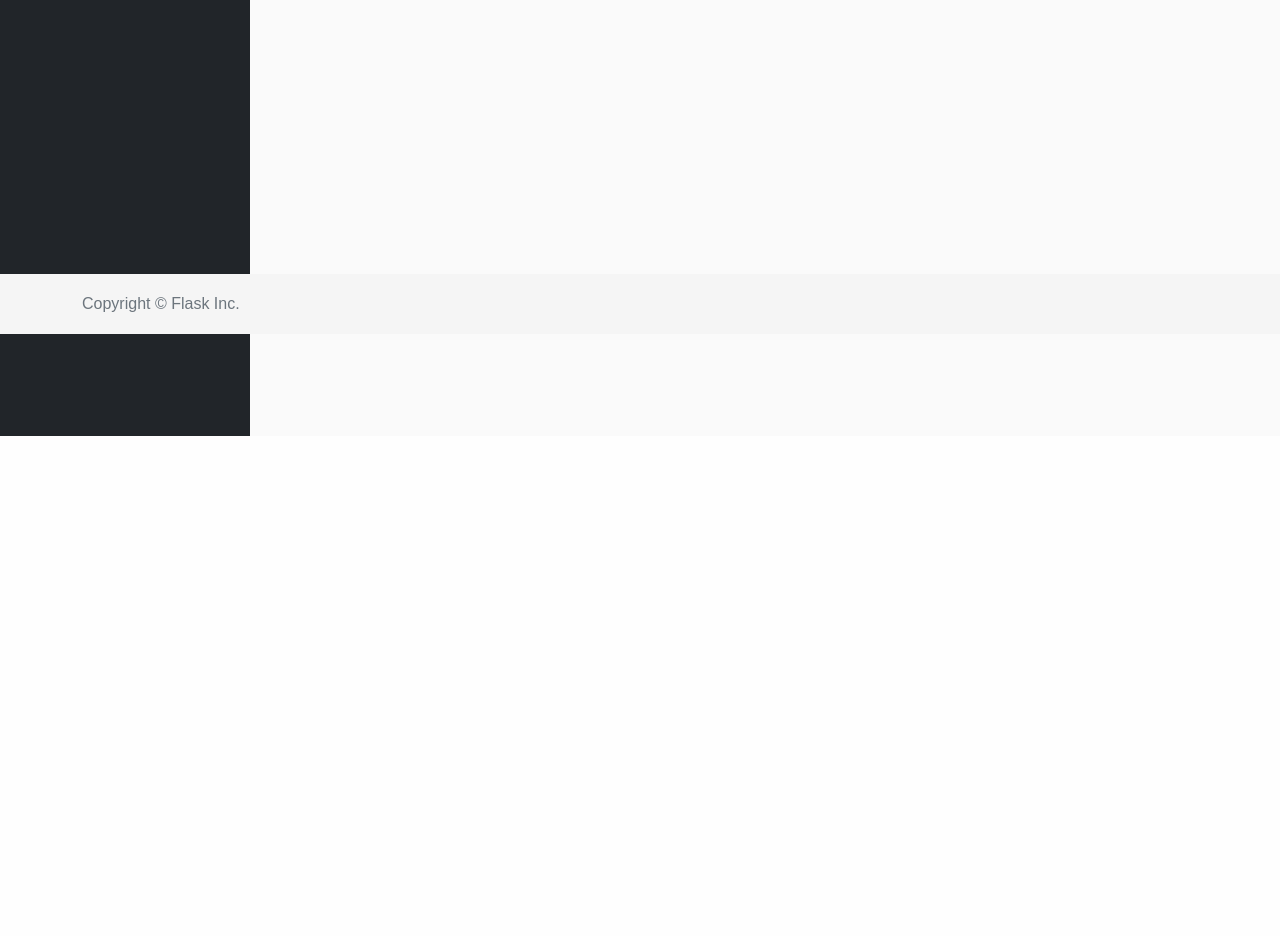
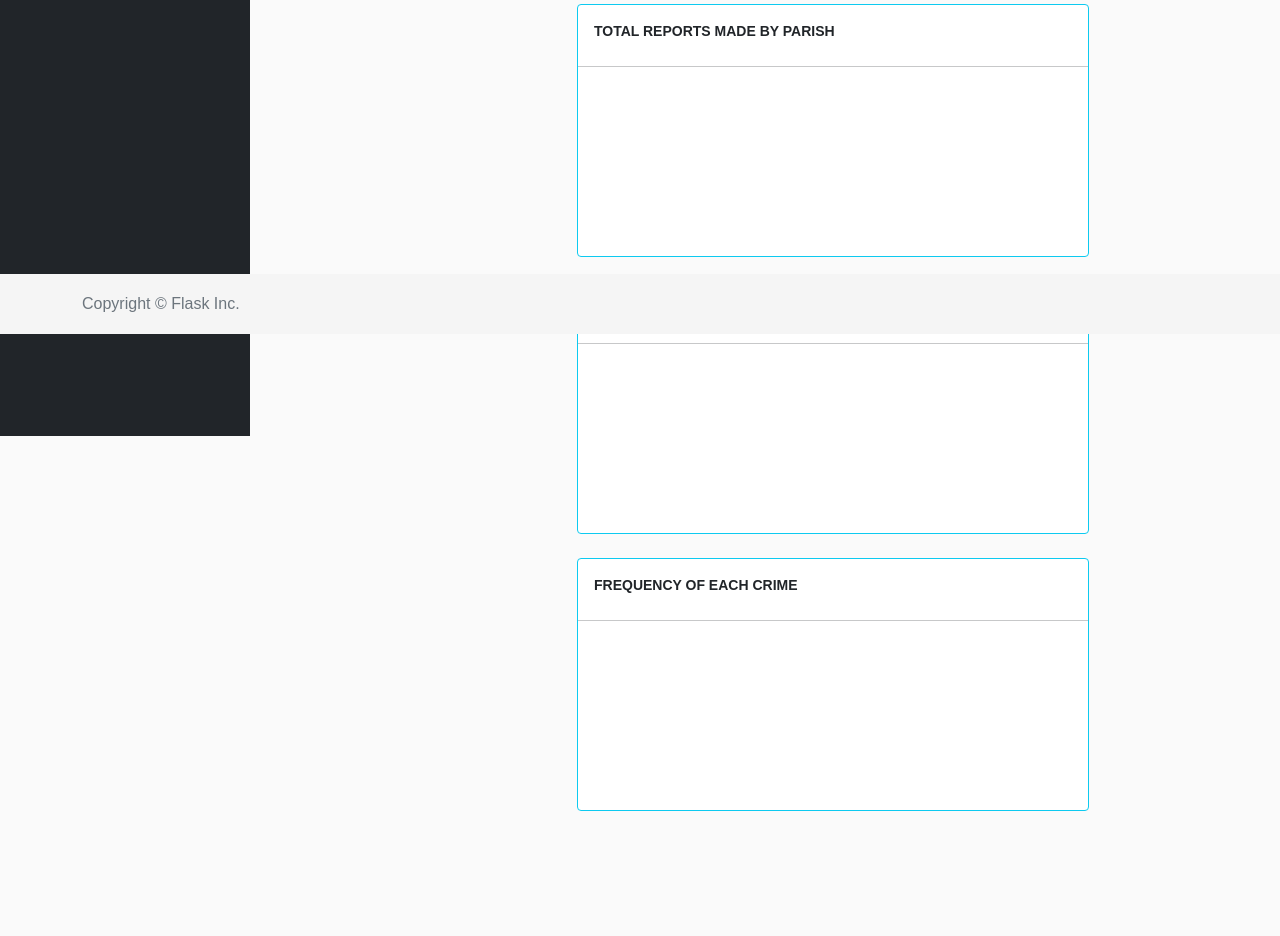
Before and after one commit to SabrinaGraham/predictors, a Flask app: page /secure-page in a window 1280 px wide. Shown: the part 466-1402 px from the top of the page. Before the commit the page ends 902 px from the top, so only its background shows below. Run offline with Flask 2, Linux system fonts and the light colour scheme; a map, chart or similar area stays blank; some libraries are stand-ins or nearby versions.

Commit message:
Updated Code with Dashboard Page

```diff
--- a/app/static/css/app.css
+++ b/app/static/css/app.css
@@ -19,6 +19,14 @@ footer {
   height: 60px;
   line-height: 60px;
   background-color: #f5f5f5;
+}
+
+p {
+  float: left;
+  text-align:left;
+  font-weight: bold;
+  font-size: large;
+  padding-right: 30px;
 }
 
 .login-form {
--- a/app/templates/dashboard.html
+++ b/app/templates/dashboard.html
@@ -6,7 +6,7 @@
                 <a class="nav-link active" href="{{ url_for('home') }}">Home</a>
             </li>
             <li>
-                <a class="nav-link" href="{{ url_for('secure_page') }}">Dashboard</a>
+                <a class="nav-link" href="{{ url_for('dashboard') }}">Dashboard</a>
             </li>
             <li>
                 <a class="nav-link" href="{{ url_for('home') }}">News</a>
--- a/app/templates/test.html
+++ b/app/templates/test.html
@@ -1,59 +1,65 @@
 {% extends "base.html" %}
 
 {% block main %}
-<div class="container ">
-    <div class="card d-flex flex-row">
+  <div class="login-form text-center">
+    <h2 class="h3 mb-3 fw-normal">Dashboard</h2>
+    {% include 'flash_messages.html' %}
+    <form action="{{ url_for('dashboard', next=request.args.get('next')) }}" method="post">
 
-        <div class="card-image">
-            <a href="#">
-                <img class="card-image-left img-fluid"
-
-                src="https://images.unsplash.com/photo-1617650728468-8581e439c864?ixlib=rb-1.2.1&ixid=MnwxMjA3fDB8MHxwaG90by1wYWdlfHx8fGVufDB8fHx8&auto=format&fit=crop&w=870&q=80"
-                alt=""
-                />
-            </a>
-        </div>
-
-        <div class="card-body d-flex flex-column pt-2 ">
-            <div class="d-flex justify-content-between flex-column">
-                <h1 class="card-title lead">Fancy Green Car</h1>
-                <h6 class="text-muted">Model S</h6>
-                <small class="text-muted pt-3">I can't describe this car because i know nothing about cars. So I'm just gonna type sentences that are totally unrelated to the car's desciption.</small>
-            </div>
-            <div class="d-flex flex-row pt-3">
-                <div class="d-flex flex-column">
-                    <div class="d-flex flex-row ">
-                        <div class="text-muted font-weight-bold px-3 ">Color</div>
-                        <div class="font-weight-bold px-3 ">xxxx</div>
+    <div class="container">
+        <div class="row">
+            <div class = "col">
+                <div class="card border-info" style="width: 32rem;">
+                    <div class="card-body">
+                        <p class="text-uppercase small mb-2"><strong>Parish with Most Overall Crime</strong></p>
                     </div>
-                    <br>
-                    <div class="d-flex flex-row">
-                        <div class="text-muted font-weight-bold px-3">Price</div>
-                        <div class="font-weight-bold px-3">xxxx</div>
-                    </div>
-                </div>
-                <div class="p-4"></div>
-                <div class="d-flex flex-column ">
-                    <div class="d-flex flex-row">
-                        <div class="text-muted font-weight-bold px-3">Body Type</div>
-                        <div class="font-weight-bold px-3">xxxx</div>
-                    </div>
-                    <br>
-                    <div class="d-flex flex-row">
-                        <div class="text-muted font-weight-bold px-3">Transmission</div>
-                        <div class="font-weight-bold px-3">xxxx</div>
+                    <hr class="my-0">
+                    <div class="card-body">
+                        <canvas id="barChart"></canvas>
                     </div>
                 </div>
             </div>
-            <div class="pt-4">
-                <a href="#" class="btn btn-secondary btn-success mt-4">
-                    <small>More Details</small>
-                </a>
-                <span id = heart><i class="fa fa-heart-o" aria-hidden="true" ></i> </span>
+        </div>
+        <br>
+        <div class="col">
+            <div class="card border-info" style="width: 32rem;">
+                <div class="card-body">
+                    <p class="text-uppercase small mb-2"><strong>Total Reports Made by Parish</strong></p>
+                </div>
+                <hr class="my-0">
+                <div class="card-body">
+                    <canvas id="barChart"></canvas>
+                </div>
+            </div>
+        </div>
+        <br>
+        <div class="w-100"></div>
+
+        <div class = "col">
+            <div class="card border-info" style="width: 32rem;">
+                <div class="card-body">
+                    <p class="text-uppercase small mb-2"><strong>Division with Highest Crime Rate</strong></p>
+                </div>
+                <hr class="my-0">
+                <div class="card-body">
+                    <canvas id="barChart"></canvas>
+                </div>
+            </div>
+            <br>
+        </div>
+        <div class="col">
+            <div class="card border-info" style="width: 32rem;">
+                <div class="card-body">
+                    <p class="text-uppercase small mb-2"><strong>Frequency of Each Crime</strong></p>
+                </div>
+                <hr class="my-0">
+                <div class="card-body">
+                    <canvas id="barChart"></canvas>
+                </div>
             </div>
         </div>
 
     </div>
-</div>
-
+    </form>
+  </div>
 {% endblock %}
--- a/app/views.py
+++ b/app/views.py
@@ -207,5 +207,11 @@ def report():
     return render_template('report.html', form=form)
 
 
+@app.route('/dashboard',methods=['GET','POST'])
+def dashboard():
+    """Initialization of dashboard form"""
+    return render_template('test.html')
+
+
 if __name__ == '__main__':
     app.run(debug=True, host="0.0.0.0", port="8080")
```
Also changed, not shown: app/templates/404.html (+12 -2 lines).
